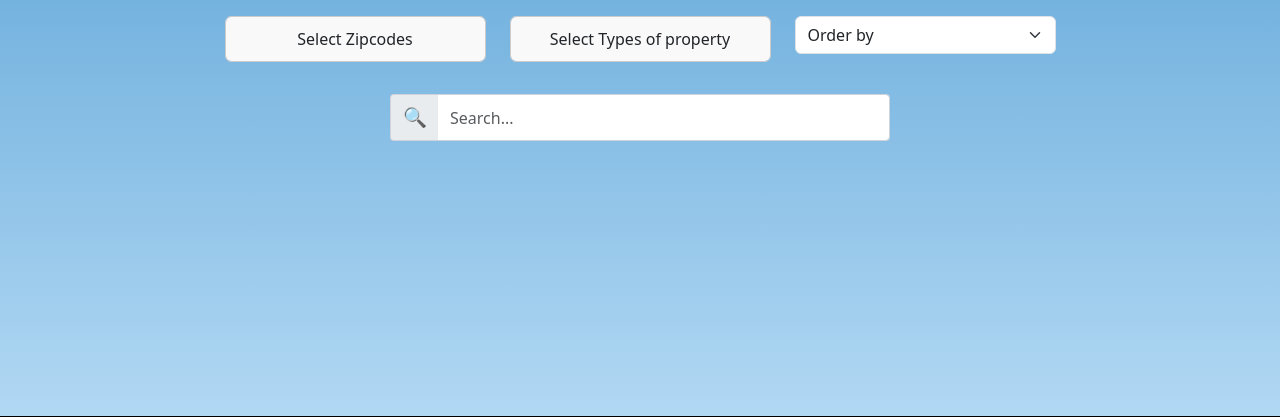
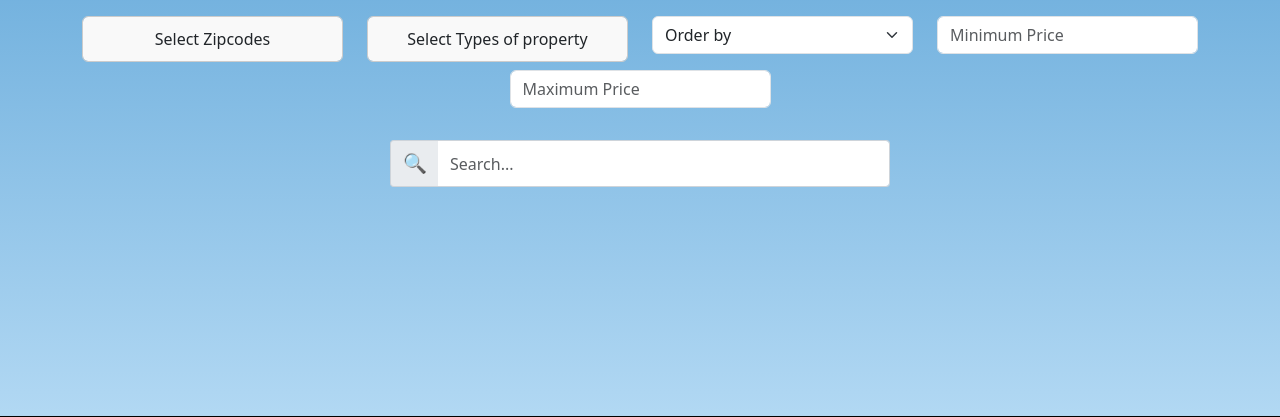
Before and after one commit to CoreMaker94/CastleApartments, a Django app: template templates/property/properties.html in a window 1280 px wide. Shown: the part 142-559 px from the top of the page. Run offline with Django 3.2, Linux system fonts and the light colour scheme; the template is opened without the code that fills it, so the values that code supplies are empty.

Commit message:
filtering by minimum price and maxiumum price owkrs no w

```diff
--- a/static/js/property_filter.js
+++ b/static/js/property_filter.js
@@ -3,47 +3,49 @@ document.addEventListener('DOMContentLoaded', function () {
     const searchButton = document.getElementById("search-icon");
 
     searchButton.addEventListener("click", async function () {
-      const formatter = new Intl.NumberFormat('de-DE')
+      const formatter = new Intl.NumberFormat('de-DE');
       const form = document.getElementById("filter-form");
       const propertiesPlaceholder = document.getElementById("property-grid");
 
-      // Get all checked checkboxes
       const checkedZips = form.querySelectorAll('input[type="checkbox"][name="zipcodes"]:checked');
       const checkedTypes = form.querySelectorAll('input[type="checkbox"][name="property_types"]:checked');
 
-      // Collect values
       const selectedZipcodes = Array.from(checkedZips).map(cb => cb.value);
       const selectedTypes = Array.from(checkedTypes).map(cb => cb.value);
 
-      // Get search input value
       const search = document.getElementById("search-value").value.trim();
+      const order_by = document.getElementById("order_by").value;
+      const min_price = document.getElementById("min-price")?.value;
+      const max_price = document.getElementById("max-price")?.value;
 
-      // Get orderby value
-      const order_by = document.getElementById("order_by").value
+      // ✅ Validate price range before fetching
+      if (min_price && max_price && parseInt(min_price) > parseInt(max_price)) {
+        propertiesPlaceholder.innerHTML = `
+          <div class="col-12 text-center mt-4">
+            <div class="alert alert-danger" role="alert">
+              Minimum price cannot be greater than maximum price.
+            </div>
+          </div>
+        `;
+        return; // ⛔ Stop fetch if validation fails
+      }
 
-      // Encode parameters safely
       const zipParam = encodeURIComponent(selectedZipcodes.join(","));
       const typeParam = encodeURIComponent(selectedTypes.join(","));
       const searchParam = encodeURIComponent(search);
-      const orderParam = encodeURIComponent(order_by)
+      const orderParam = encodeURIComponent(order_by);
+      const minPriceParam = encodeURIComponent(min_price);
+      const maxPriceParam = encodeURIComponent(max_price);
 
+      const query = `?zip_filter=${zipParam}&type_filter=${typeParam}&address_name=${searchParam}&order_by=${orderParam}&min_price=${minPriceParam}&max_price=${maxPriceParam}`;
 
-      // Build query string
-      const query = `?zip_filter=${zipParam}&type_filter=${typeParam}&address_name=${searchParam}&order_by=${orderParam}`;
-
-      console.log(query)
-
-      // Fetch data (example URL — change if needed)
       try {
-
         const response = await fetch(`${query}`);
-        console.log(response)
         if (response.ok) {
           const json = await response.json();
           const properties = json.data;
 
           let html = "";
-
           if (properties.length > 0) {
             html = properties.map((property) => `
               <div class="col-md-4 mb-4">
@@ -70,33 +72,35 @@ document.addEventListener('DOMContentLoaded', function () {
 
           propertiesPlaceholder.innerHTML = html;
         } else {
-          propertiesPlaceholder.innerHTML = "<p class='text-danger'>Failed to load properties.</p>";
+          const errorData = await response.json();
+          propertiesPlaceholder.innerHTML = `
+            <div class="col-12 text-center mt-4">
+              <div class="alert alert-danger" role="alert">
+                ${errorData.error || "Failed to load properties."}
+              </div>
+            </div>
+          `;
         }
       } catch (error) {
         console.error("Error fetching properties:", error);
       }
     });
   }
+
   registerSearchButtonHandler();
 });
+
 function toggleDropdown1() {
   document.getElementById('ZipcodeDropdown').classList.toggle("show");
 }
+
 function toggleDropdown2() {
   document.getElementById('TypeDropdown').classList.toggle("show");
 }
-// Handles removing the dropdown when clicking outside of it
-document.addEventListener('click', (e) =>{
-  const zipbutton = document.getElementById('ZipcodeDropdown')
-  const typebutton = document.getElementById('TypeDropdown')
 
-  const insideZip = zipbutton.contains(e.target)
-  const insideType = typebutton.contains(e.target)
-
-  if (!insideZip){
-    zipbutton.classList.remove("show")
-  }
-  if(!insideType){
-    typebutton.classList.remove("show")
-  }
+document.addEventListener('click', (e) => {
+  const zipbutton = document.getElementById('ZipcodeDropdown');
+  const typebutton = document.getElementById('TypeDropdown');
+  if (!zipbutton.contains(e.target)) zipbutton.classList.remove("show");
+  if (!typebutton.contains(e.target)) typebutton.classList.remove("show");
 });
--- a/templates/property/properties.html
+++ b/templates/property/properties.html
@@ -17,7 +17,7 @@
               <!-- Property Type Dropdown -->
               <div class="col-md-3 mb-2 dropdown" id="TypeDropdown">
                   <div class="form-control dropdown-button" onclick="toggleDropdown2()">Select Types of property</div>
-                      <div class="dropdown-content" id="TypeDropdown">
+                      <div class="dropdown-content">
                         <ul class="filter-list">
                             {% for type in property_types %}
                                 {% include "property/_type_list.html" with type=type %}
@@ -36,8 +36,16 @@
                   <option value="n-desc" {% if request.GET.price_order == 'high' %}selected{% endif %}>Address descending</option>
                 </select>
               </div>
+
+              <!-- Min and Max Price Inputs -->
+              <div class="col-md-3 mb-2">
+                <input type="number" class="form-control" id="min-price" name="min_price" placeholder="Minimum Price" value="{{ request.GET.min_price }}">
+              </div>
+              <div class="col-md-3 mb-2">
+                <input type="number" class="form-control" id="max-price" name="max_price" placeholder="Maximum Price" value="{{ request.GET.max_price }}">
+              </div>
             </div>
-          </form>
+        </form>
         </div>
 
     <!-- Search Input -->
@@ -46,21 +54,17 @@
           <input type="search" id="search-value"  class="form-control" placeholder="Search..." aria-label="Search" aria-describedby="search-icon" />
         </div>
 
-
-      </form>
-
   <!-- Property Grid: where results will be displayed -->
    <div class="row" id="property-grid">
     {% for property in properties %}
        <div class="col-md-4 mb-4">
          <div class="card h-100 shadow-sm">
-            {% include "property/_available_properties.html" with property=property%}
+            {% include "property/_available_properties.html" with property=property %}
          </div>
        </div>
      {% endfor %}
    </div>
 
-
 <!-- Link to JS file -->
 <script src="{% static 'js/property_filter.js' %}"></script>
 {% endblock %}
```
Also changed, not shown: property/views.py (+17 -0 lines).
